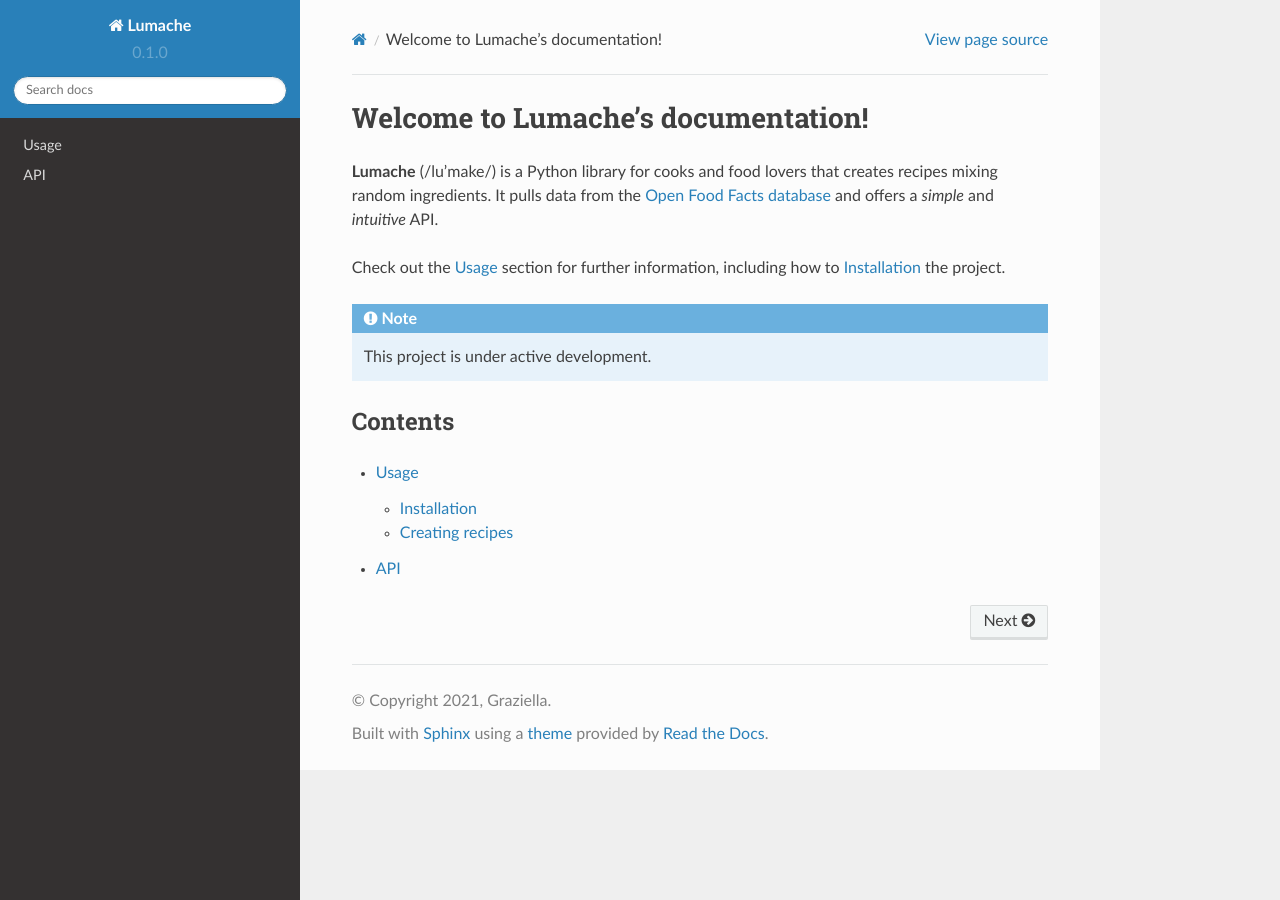
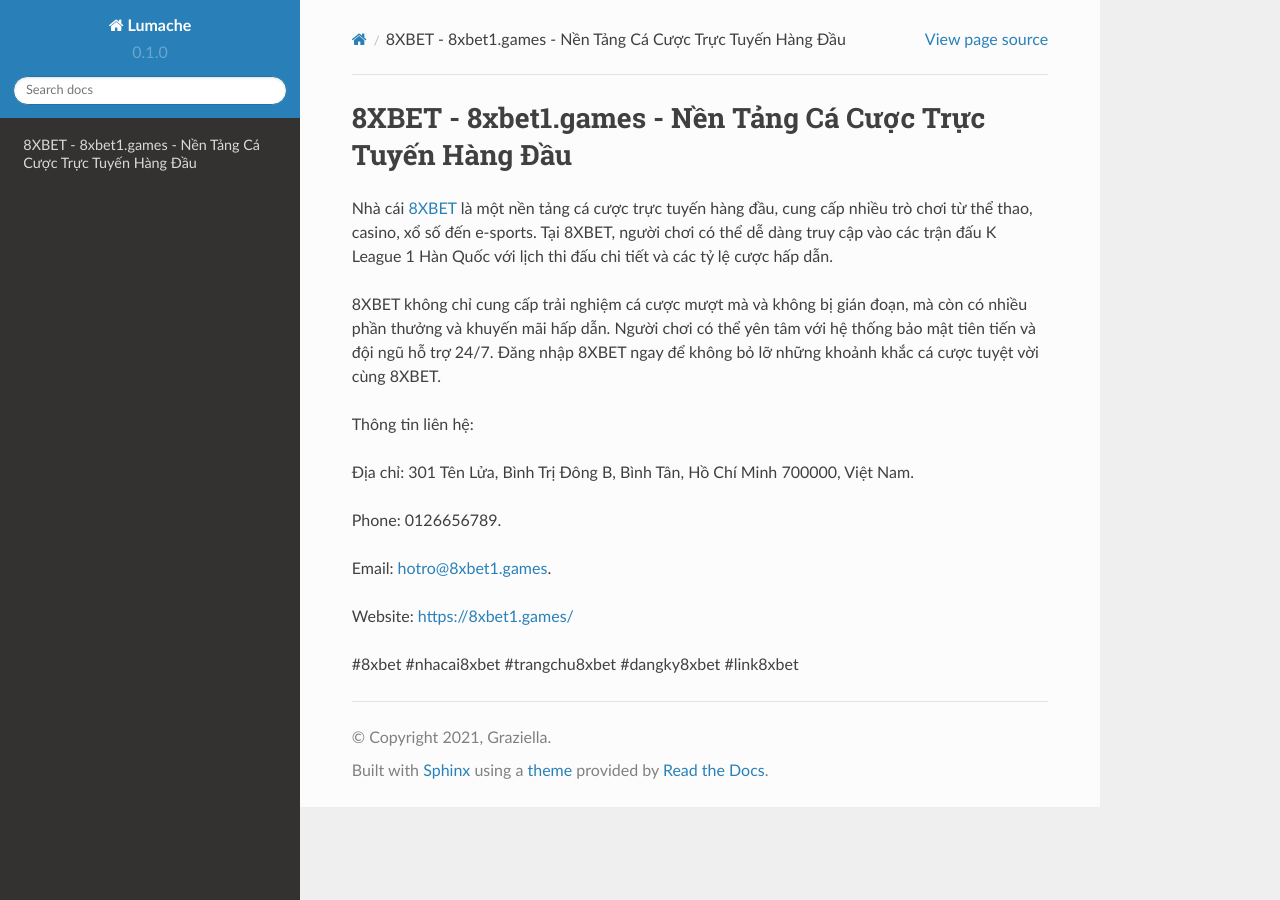
Before and after one commit to iaduphattai904809/8xbet1games, a Sphinx documentation site: the page built from docs/source/index.rst, in a window 1280 px wide. Built offline with Sphinx 7.4.7 and the Read the Docs theme 2.0.0, drawn with Linux system fonts in a browser that asks for light colours.

Commit message:
Update index.rst

```diff
--- a/docs/source/index.rst
+++ b/docs/source/index.rst
@@ -1,22 +1,18 @@
-Welcome to Lumache's documentation!
+8XBET - 8xbet1.games - Nền Tảng Cá Cược Trực Tuyến Hàng Đầu
 ===================================
 
-**Lumache** (/lu'make/) is a Python library for cooks and food lovers
-that creates recipes mixing random ingredients.
-It pulls data from the `Open Food Facts database <https://world.openfoodfacts.org/>`_
-and offers a *simple* and *intuitive* API.
+Nhà cái `8XBET <https://8xbet1.games/>`_ là một nền tảng cá cược trực tuyến hàng đầu, cung cấp nhiều trò chơi từ thể thao, casino, xổ số đến e-sports. Tại 8XBET, người chơi có thể dễ dàng truy cập vào các trận đấu K League 1 Hàn Quốc với lịch thi đấu chi tiết và các tỷ lệ cược hấp dẫn.
 
-Check out the :doc:`usage` section for further information, including
-how to :ref:`installation` the project.
+8XBET không chỉ cung cấp trải nghiệm cá cược mượt mà và không bị gián đoạn, mà còn có nhiều phần thưởng và khuyến mãi hấp dẫn. Người chơi có thể yên tâm với hệ thống bảo mật tiên tiến và đội ngũ hỗ trợ 24/7. Đăng nhập 8XBET ngay để không bỏ lỡ những khoảnh khắc cá cược tuyệt vời cùng 8XBET.
 
-.. note::
+Thông tin liên hệ:
 
-   This project is under active development.
+Địa chỉ: 301 Tên Lửa, Bình Trị Đông B, Bình Tân, Hồ Chí Minh 700000, Việt Nam.
 
-Contents
---------
+Phone: 0126656789.
 
-.. toctree::
+Email: hotro@8xbet1.games.
 
-   usage
-   api
+Website: https://8xbet1.games/
+
+#8xbet #nhacai8xbet #trangchu8xbet #dangky8xbet #link8xbet
```
